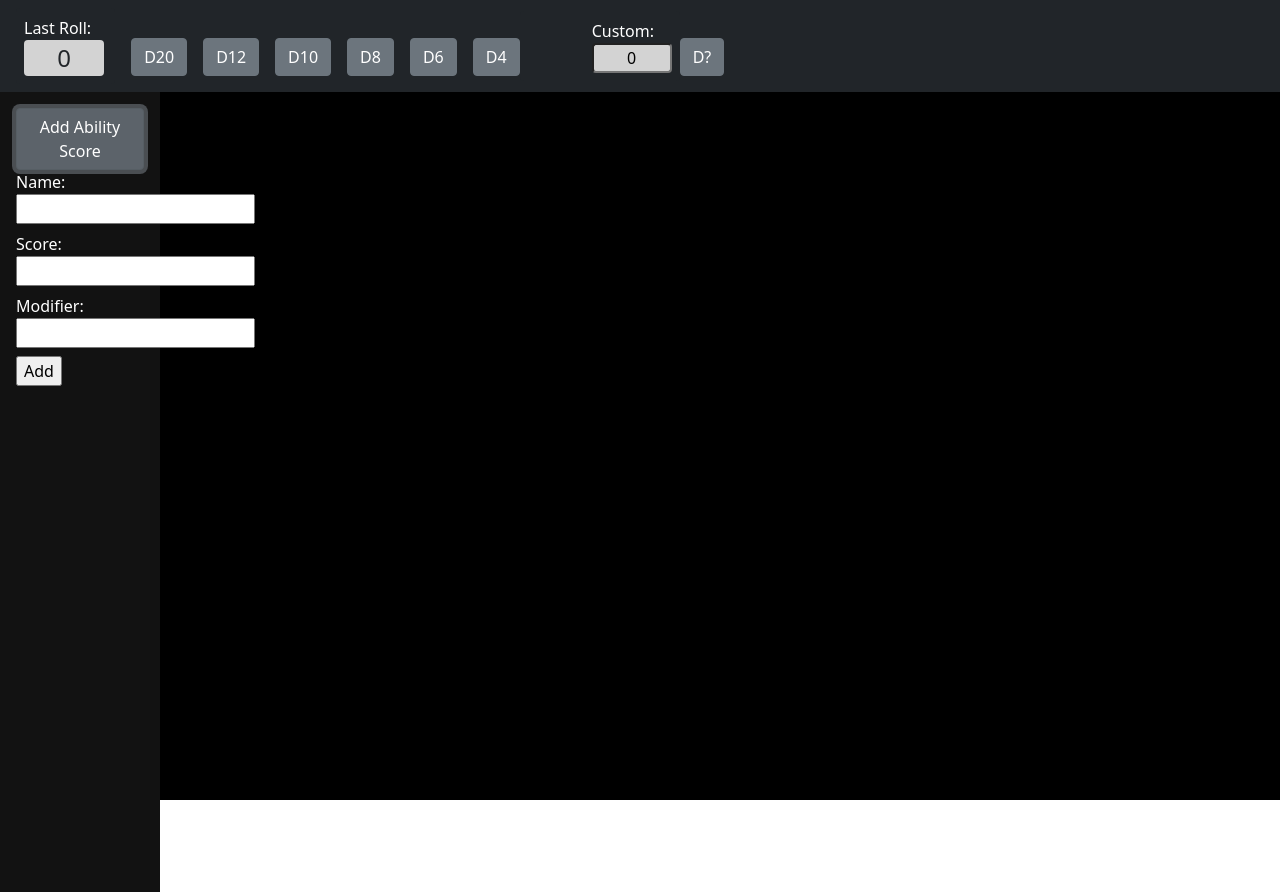
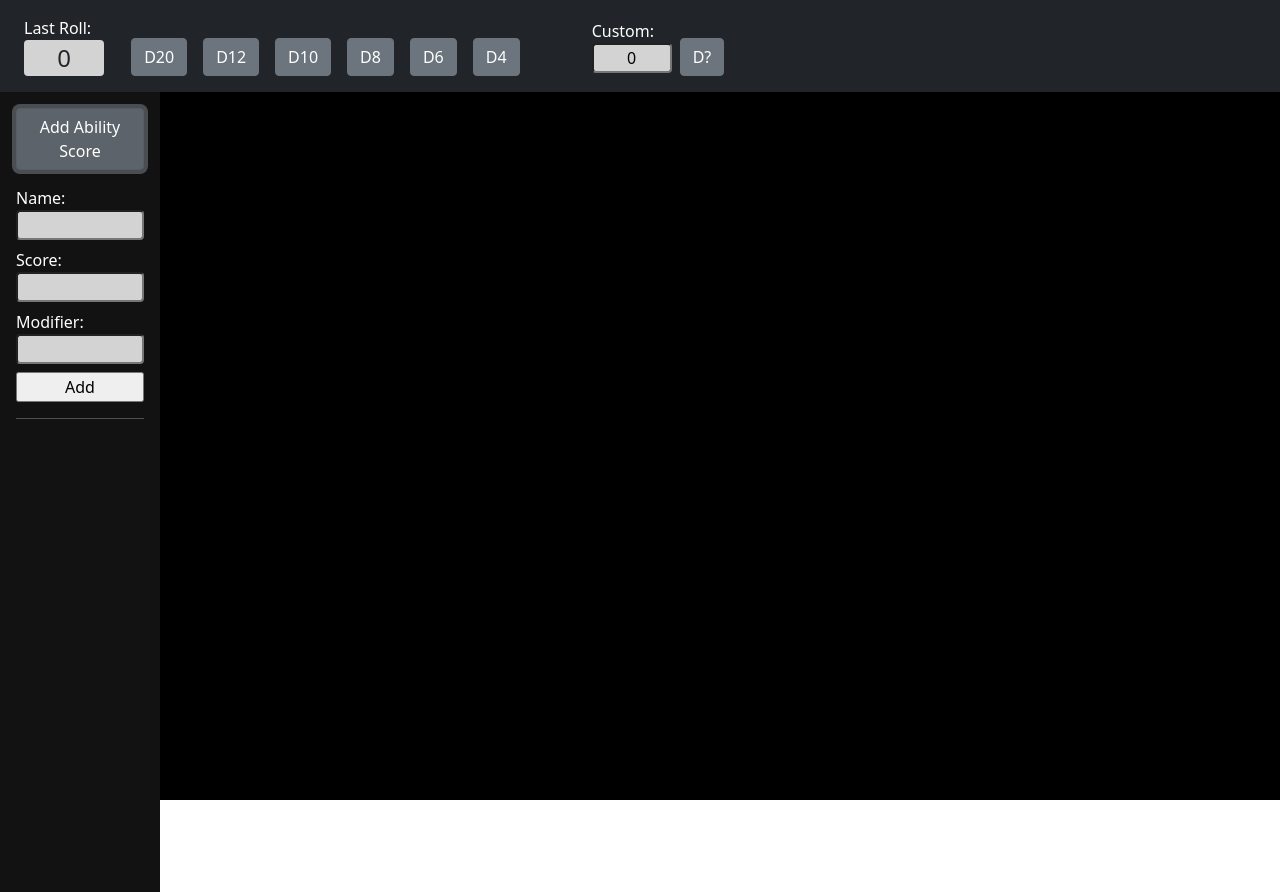
Before and after one commit to AustinSweet/character-sweet, a React (Create React App) app: page / in a window 1280 px wide. Both pictures are taken after a click on the button "Add Ability Score". Built offline with nearby package versions, Linux system fonts and the light colour scheme.

Commit message:
CS-2 added styling for ability scores

```diff
--- a/src/Components/AbilityScoreContainer.css
+++ b/src/Components/AbilityScoreContainer.css
@@ -1,3 +1,11 @@
+input {
+  width: 8rem;
+}
+
+.add-ability-score {
+  margin-top: 1rem;
+}
+
 .ability-score-wrapper {
   color: white;
 }
@@ -11,4 +19,32 @@
 
 .score-wrapper {
   background-color: #6c757d;
+  border-radius: 0.25rem;
+  padding: 0.5rem;
+  margin-top: 1rem;
+  display: inline-flex;
+  justify-content: space-between;
+  width: 8rem;
 }
+
+.score-field {
+  width: 8rem;
+  border-radius: 0.25rem;
+  background-color: lightgray;
+}
+
+#mod {
+  color: white;
+  background-color: #121212;
+  border-radius: 0.25rem;
+  padding-left: 0.25rem;
+  padding-right: 0.25rem;
+}
+
+#score {
+  color: black;
+  background-color: white;
+  border-radius: 0.25rem;
+  padding-left: 0.25rem;
+  padding-right: 0.25rem;
+}
--- a/src/Components/AbilityScoreContainer.js
+++ b/src/Components/AbilityScoreContainer.js
@@ -19,7 +19,7 @@ class AbilityScoreContainer extends Component {
         }
         else {
             this.state = {
-                AbilityScoreArray: [{}]
+                AbilityScoreArray: []
             }
         }
         this.handleChange = this.handleChange.bind(this);
@@ -57,25 +57,26 @@ class AbilityScoreContainer extends Component {
                     <form onSubmit={this.handleSubmit}>
                         <label>
                             Name:
-                            <input type="text" name="nameField" onChange={this.handleChange}></input>
+                            <input type="text" className="score-field" name="nameField" onChange={this.handleChange}></input>
                         </label>
                         <label>
                             Score:
-                            <input type="text" name="scoreField" onChange={this.handleChange}></input>
+                            <input type="text" className="score-field" name="scoreField" onChange={this.handleChange}></input>
                         </label>
                         <label>
                             Modifier:
-                            <input type="text" name="modifierField" onChange={this.handleChange}></input>
+                            <input type="text" className="score-field" name="modifierField" onChange={this.handleChange}></input>
                         </label>
                         <input type="submit" value="Add"></input>
                     </form>
                 </div>}
+                <hr></hr>
                 <div className="ability-scores">
                     {this.state.AbilityScoreArray.map((x) => (
                         <div className="score-wrapper" key={x.name}>
-                            <div>{x.name}</div>
-                            <div>{x.score}</div>
-                            <div>{x.modifier}</div>
+                            <div id="name">{x.name}</div>
+                            <div id="score">{x.score}</div>
+                            <div id="mod">{x.modifier}</div>
                         </div>
                     ))}
                 </div>
```
